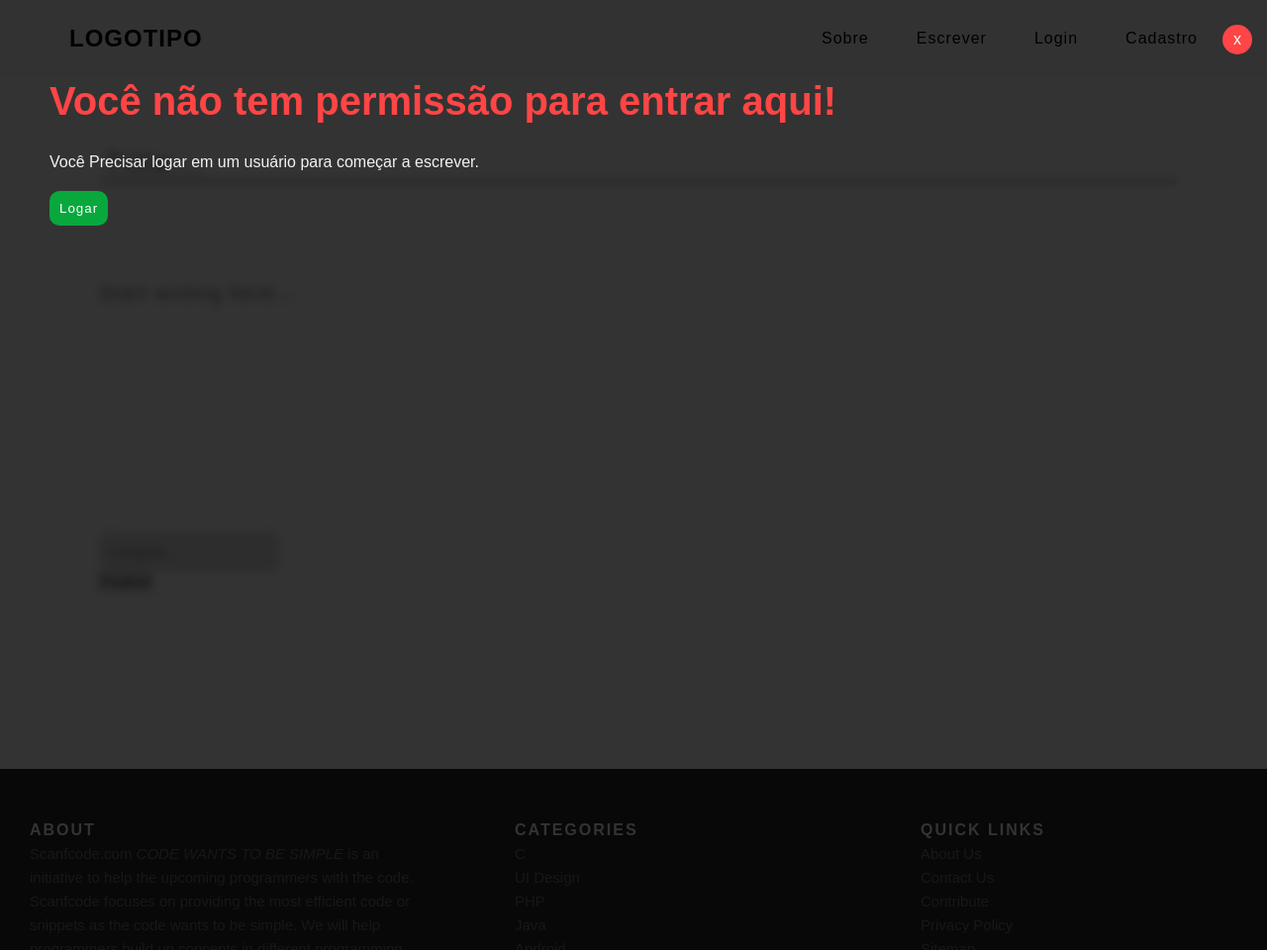
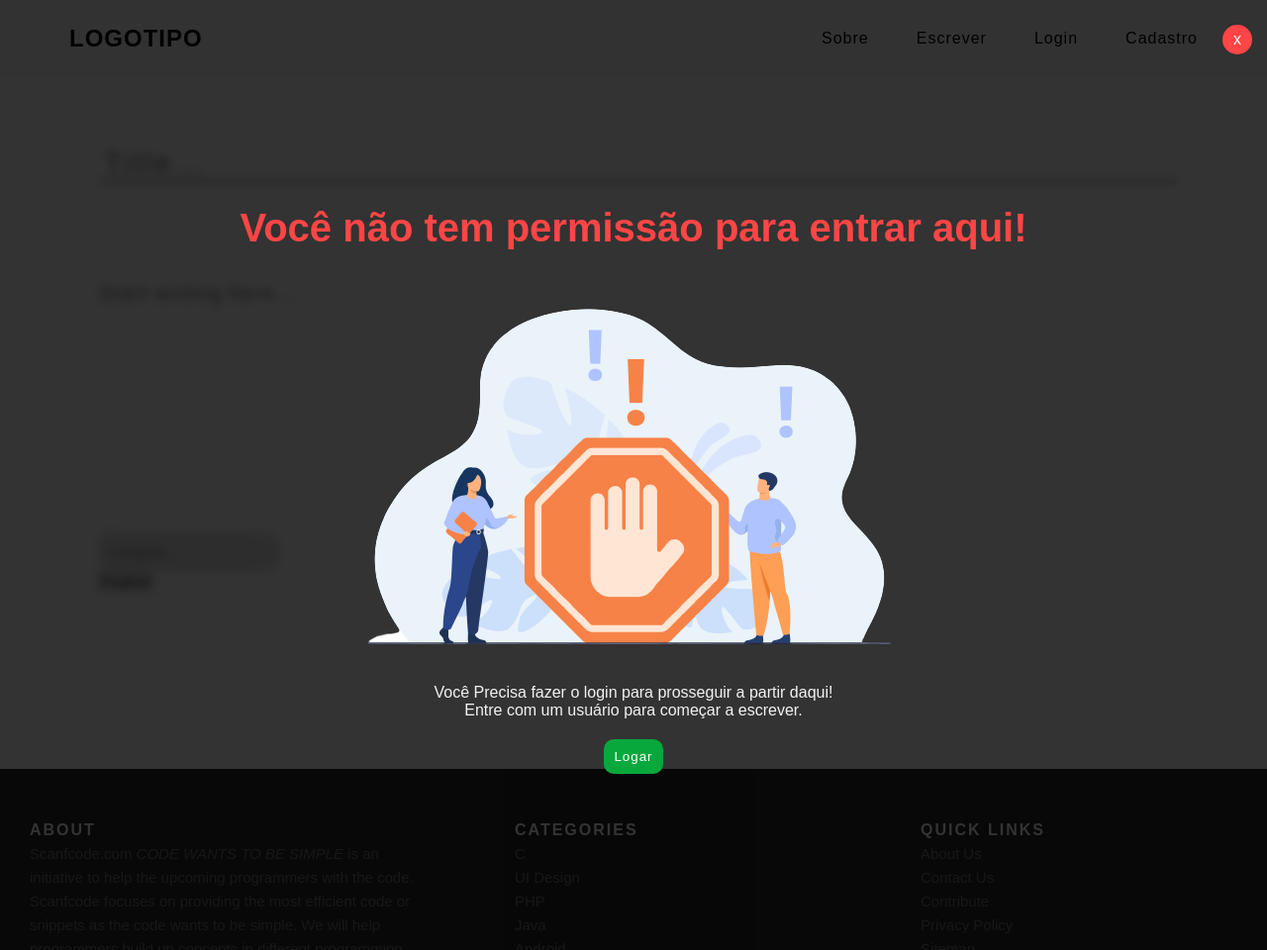
Before and after one commit to viniciusventura29/Django_Bosch_Project, a Django app: page /escrever/ in a window 1280 px wide. Shown: the whole page at 99% size. Run offline with Django 4.2, Linux system fonts and the light colour scheme.

Commit message:
fixing css login and register page

```diff
--- a/home/templates/escrever.html
+++ b/home/templates/escrever.html
@@ -44,7 +44,9 @@
 <div id="abrirModal" class="modal">
     <a href="{% url 'index' %}" title="Fechar" class="fechar">x</a>
     <h1>Você não tem permissão para entrar aqui!</h1>
-    <p>Você Precisar logar em um usuário para começar a escrever.</p>
+    <img src="{% static 'img/access_denied.png' %}" alt="">
+    <p>Você Precisa fazer o login para prosseguir a partir daqui!</p>
+    <p>Entre com um usuário para começar a escrever.</p>
     <a href="{% url 'logar' %}"><button class="btn">Logar</button></a>
 </div>
 
--- a/home/templates/static/css/cadastro.css
+++ b/home/templates/static/css/cadastro.css
@@ -1,11 +1,11 @@
 .cadastro_screen{
-    width: 100vw;
+    width: 100%;
     height: 100vh;
     display: flex;
 }
 
 .img_side{
-    width: 40%;
+    width: 50%;
 }
 
 .theory_img{
@@ -16,6 +16,7 @@
 
 .theory_img img{
     height: 100%;
+    width: 220%;
 }
 
 .cadastro_form_general{
--- a/home/templates/static/css/escrever.css
+++ b/home/templates/static/css/escrever.css
@@ -70,8 +70,11 @@
     -moz-transition: opacity 400ms ease-in;
     transition: opacity 400ms ease-in;
     color: #f2f2f2;
-    padding: 50px;
     height: 100vh;
+    display: flex;
+    justify-content: center;
+    align-items: center;
+    flex-direction: column;
   }
 
 .modal h1{
--- a/home/templates/static/css/login.css
+++ b/home/templates/static/css/login.css
@@ -11,7 +11,10 @@
 .theory_img{
     width: 100%;
     height: 100%;
-    background-color: bisque;
+    display: flex;
+    flex-direction: row-reverse;
+    z-index: -20;
+    justify-content: flex-start;
 }
 
 .theory_img img{
```
Also changed, not shown: home/templates/static/img/access_denied.png (added).
